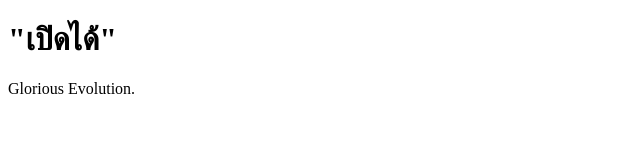
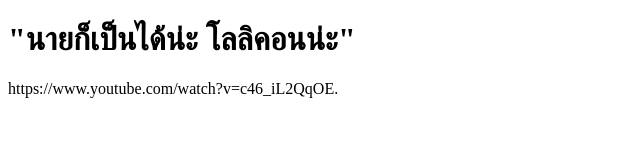
Before and after one commit to RisenDawn/mywebsite, a plain HTML site: page index.html in a window 1280 px wide. Shown: the whole page, without its empty margins (0-640 px from the left). Drawn offline with Linux system fonts and the light colour scheme.

Commit message:
first commit

```diff
--- a/index.html
+++ b/index.html
@@ -5,8 +5,8 @@
 </head>
 <body>
 
-<h1>"เปิดได้"</h1>
-<p>Glorious Evolution.</p>
+<h1>"นายก็เป็นได้น่ะ โลลิคอนน่ะ"</h1>
+<p>https://www.youtube.com/watch?v=c46_iL2QqOE.</p>
 
 </body>
 </html>
```
